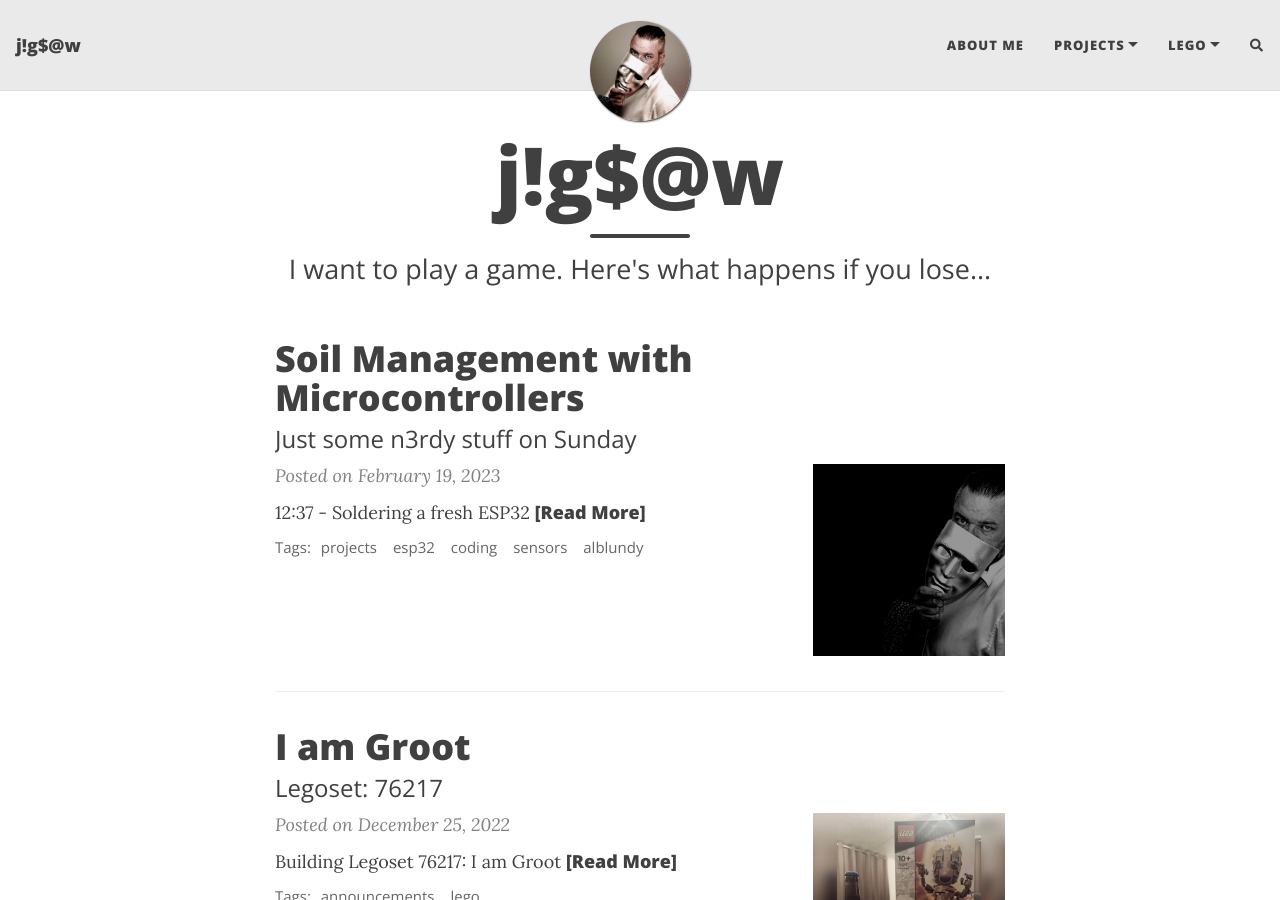
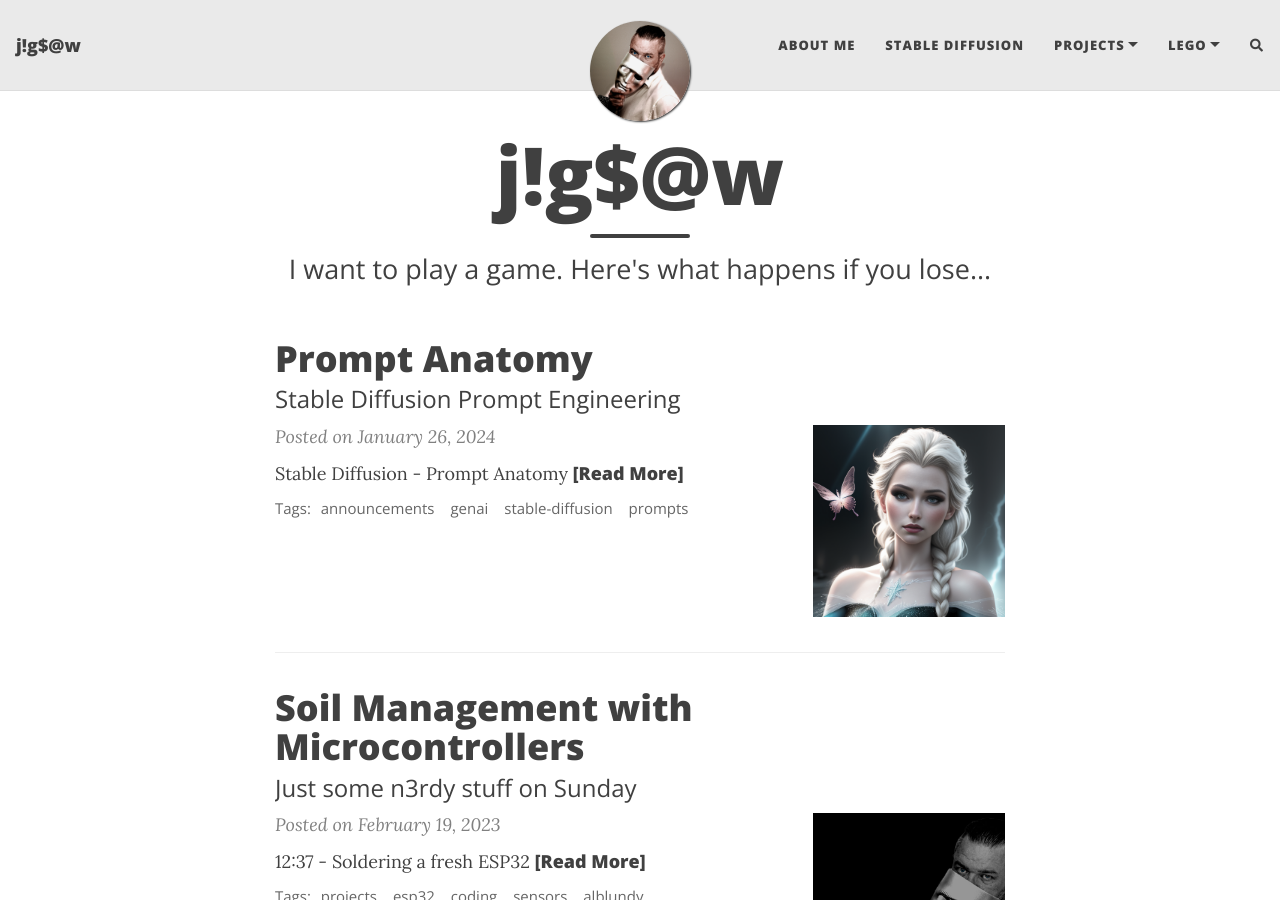
Before and after one commit to j1g54w1337/j1g54w1337.github.io, a Jekyll site: the page built from index.html, in a window 1280 px wide and 900 px high. Built offline with Jekyll 4.4.1, drawn with Linux system fonts in a browser that asks for light colours; nearby versions of some CDN libraries; the list of posts is cut into pages by our own code; comment, search, counter and statistics services are not loaded; some of the changed lines change nothing that is shown.

Commit message:
Updated config and add some files

```diff
--- a/_config.yml
+++ b/_config.yml
@@ -21,6 +21,7 @@ author: John Kramer
 
 navbar-links:
   About Me: "aboutme"
+  Stable Diffusion: "/stable-diffusion/prompt-engineering/"
 #  Gists: "gists"
   Projects:
 #    - Al Blundy: "projects/al_blundy"
@@ -60,7 +61,7 @@ round-avatar: true
 # Select the social network links that you want to show in the footer.
 # Uncomment the links you want to show and add your information to each one.
 social-network-links:
-  email: "j1g54w_31337@itmagix.nl"
+  email: "j1g54w_31337@proton.me"
   rss: true  # remove this line if you don't want to show an RSS link at the bottom
   #  facebook: deanattali
   github: j1g54w1337
@@ -99,7 +100,7 @@ rss-description: Driven by the ultimate power of knowledge
 # Select which social network share links to show in posts
 share-links-active:
   twitter: true
-  facebook: true
+  facebook: false
   linkedin: true
   vk: false
 
@@ -128,7 +129,7 @@ edit_page_button: true
 navbar-var-length: false
 
 # The keywords to associate with your website, for SEO purposes
-keywords: "python, k8s, kubernetes, linux, autism, ass, add, adhd"
+keywords: "python, k8s, kubernetes, linux, generative-ai, genai, ai, machine-learning, stable-diffusion"
 
 ######################################
 # --- Colours / background image --- #
@@ -258,7 +259,7 @@ date_format: "%B %-d, %Y"
 #################################################################################
 
 # Output options (more information on Jekyll's site)
-timezone: "America/Toronto"
+timezone: "Europe/Amsterdam"
 markdown: kramdown
 highlighter: rouge
 permalink: /:year-:month-:day-:title/
--- /dev/null
+++ b/_posts/2024-01-26-sd-prompt-anatomy.md
@@ -0,0 +1,21 @@
+---
+layout: post
+title: Prompt Anatomy
+subtitle: "Stable Diffusion Prompt Engineering"
+cover-img: /assets/img/j1g54w-blog.jpg
+thumbnail-img: /assets/img/stable-diffusion/prompt-engineering/elsa-thumb.png
+share-img: /assets/img/j1g54w-blog.jpg
+tags: [announcements, genai, stable-diffusion, prompts]
+---
+
+# Stable Diffusion - Prompt Anatomy
+
+Creation a good prompt for great images in Stable Diffusion can be really hard, they will be complex at some point and a single tiny mistake is made easy and hard to find. For me it was really helpful to understand what the Stable Diffusion Prompt Anatomy is and how it works. This definitly won't make me the Rembrandt of GenAI but I'm able to create some nice images now.
+
+I made a post on the anatomy of the prompt focussing on the **positive** prompt in this post and hope it will help you a bit in your journey of creating GenAI Art!
+
+If you have any suggestions for improvements of anything else..... Let me know!
+
+Cheers!
+
+**[Go to Stable Diffusion - Prompt Anatomy](https://j1g54w.hackwerk.xyz/stable-diffusion/prompt-engineering/)**
--- /dev/null
+++ b/stable-diffusion/prompt-engineering/2024-01-26-part-1-prompt-anatomy.md
@@ -0,0 +1,304 @@
+---
+layout: page
+title: Chapter 1 - Prompt Anatomy
+subtitle: Stable Diffusion Prompt Engineering
+cover-img: /assets/img/j1g54w-blog.jpg
+thumbnail-img: /assets/img/j1g54w-thumb.jpg
+share-img: /assets/img/j1g54w-blog.jpg
+tags: [genai, ai, image-generator, new-tech]
+---
+
+# Chapter 1 - Anatomy of the prompt
+## Where to begin
+### Setup point
+To start with a new generation you have to setup the basics first. What I always do is choosing the model I like and leave the rest alone, for now. I really love the results of the model **RevAnimated**, so that's also the one I use for this post to start with.
+
+### Hardware setup
+* 18 Solar Panels
+* Nvidia GeForce GTX 1080Ti
+* Nvidia GeForce RTX 3060
+
+### Used sources
+* [AI Eenthusiastic - Stable Diffusion Lighting Guide/](https://aienthusiastic.com/stable-diffusion-lighting-guide/)
+
+## Prompt anatomy
+A prompt can make you a great image, but a single typo or wrong placement of a word can messup your whole creation and results in a **gompie**. Prompts can be really complex and confusing so it's important to know how the prompt works and how you can build one. Let me take you to a proven prompt anatomy and beaking up each part to explain what it does **"add source of prompt anatomy"**
+
+### The flow
+A prompt flow looks like this: **Subject (required) -> Medium -> Style -> Artist -> Website -> Resolution -> Additional details -> Color -> Lighting**
+
+Later I will add examples on each step of the flow, but first I'm going to tell you what each step in the flow means and what it does.
+
+**Subject** - What do you want to generate?
+| keyword	| Note |
+|:--------|:-----|
+| Elsa from Frozen	| This is what your artwork needs to look like |
+
+**Medium** - Define a category of your artwork, below you have some examples of which you can use.
+| keyword	| Note |
+|:--------|:-----|
+| Portrait	| Very realistic drawings. Good to use with people.|
+| Digital painting |	Digital art style.|
+| Concept art	| Illustration style, 2D. |
+| Ultra realistic illustration |	Drawings that are very realistic. Good to use with people. |
+| Underwater portrait	| Use with people. Underwater. Hair floating. |
+| Underwater steampunk	| Very realistic drawings. Good to use with people. |
+
+**Style** - Define the style of your artwork
+| keyword	| Note |
+|:--------|:-----|
+| hyperrealistic | Increases details and resolution |
+| pop-art	| Pop-art style |
+| Modernist | Vibrant color, high contrast |
+| art nouveau |	Add ornaments and details, building style |
+
+**Artist** - Add the style of a specific artist
+Mentioning the artist in the prompt is a strong effect. Study their work and choose wisely.
+
+| keyword	| Note |
+|:--------|:-----|
+| John Collier	| 19th century portrait painter. Add elegancy |
+| Stanley Artgerm Lau	| Good to use with woman portrait, generate 19th delicate clothing, some impressionism |
+| Frida Kahlo	| Quite strong effect following Kahlo’s portrait style. Sometimes result in picture frame |
+| John Singer Sargent	| Good to use with woman portraits, generate 19th delicate clothing, some impressionism |
+| Alphonse Mucha	| 2D portrait painting in style of Alphonse Mucha |
+
+**Website** - Mentioning an art or photo site is a **strong effect**, probably because each site has its niche genre.
+| keyword	| Note |
+|:--------|:-----|
+| pixiv	| Japanese anime style |
+| pixabay	| Commercial stock photo style |
+| artstation	| Modern illustration, fantasy |
+
+**Resolution** - Improving the quality of the artwork results
+| keyword	| Note |
+|:--------|:-----|
+| unreal engine	| Very realistic and detailed 3D |
+| sharp focus	| Increase resolution |
+| 8k	 | Increase resolution, though can lead to it looking more fake. Makes the image more camera like and realistic |
+| vray	| 3D rendering best for objects, landscape and building. |
+
+**Additional details** - Add specific details to your image
+| keyword	| Note |
+|:--------|:-----|
+| dramatic	| shot from a low angle |
+| silk	| Add silk to clothing |
+| expansive	| More open background, smaller subject |
+| low angle shot	| shot from low angle |
+| god rays	| sunlight breaking through the cloud |
+| psychedelic	| vivid color with distortion |
+
+**Color** - Add an additional color scheme to the image.
+| keyword	| Note |
+|:--------|:-----|
+| iridescent gold |	Shinny gold |
+| silver	| Silver color |
+| vintage	| vintage effect |
+
+**Lightning** - Add specific lightning effects on your artwork
+| keyword | Note |
+|:--------|:-----|
+| Volumetric | Referencing to the presence of visible rays or beams of light in a space |
+| Rim lighting | It is a technique where the subject is illuminated from behind, creating a bright outline around the edges of the subject |
+| Golden hour | It is the period shortly after sunrise or before sunset when the sunlight is softer, warmer, and diffused |
+| Blue hour | It is the period just before sunrise or after sunset when the sky has a deep blue hue |
+| Sunlight | It helps to direct light emitted by the sun |
+| Dimly light | Create a moody or mysterious atmosphere |
+| Broad Lighting | Illuminates the side of the face that is turned towards the camera, making it appear broader |
+| Loop Lighting | Creates a small shadow of the nose on the cheek, forming a loop-like shape on the shadowed side of the face |
+| Rembrandt Lighting | Named after the famous painter, this technique creates a small triangle of light on the shadowed side of the face, below the eye |
+| Butterfly Lighting | Produces a small, butterfly-shaped shadow just below the nose |
+
+## Time to generate some artwork
+### Setup your starting point
+* Model: RevAnimated
+* Steps: 20
+* CFG: 7
+* Sampler: DPM++ 2M Karras
+
+#### 1. Subject - Generate a couple of images
+With a random seed **-1** enabled you generate a couple of images, for this example I create **6 images** with only a subject in the prompt; **Elas from Frozen**
+
+Your prompt looks like this: **Elsa from Frozen**
+
+![c1ec1bae79b059a64b4ec584805d6411.png](../../assets/img/stable-diffusion/prompt-engineeringe9cc56c065a947dd96d78367a94547a7)
+
+Quite impressive already, don't you think? But we can do a lot of improvements by adding more details. Choose the image you like the most and take the **seed** of this image. I go for the top middle one with seed: **438922630**
+
+#### 2. Medium - What category is used for you artwork
+This part can be a bit confusing since we put the **medium** in front of the **subject**, but when you read your prompt you'll probably understand why that is. Lets go for: **Ultra realistic illustration** and we generate 6 new images but now with the choosen seed as starting point.
+
+Your prompt looks like this: **Ultra realistic illustration of Elsa from Frozen**
+
+![0e16786b14ff2d0eecd988546479f048.png](../../assets/img/stable-diffusion/prompt-engineeringa080abd74e714fdeaa5442b183682ac2)
+
+As you will notice the results are more similar which is a result of using the same seed for all generated images.
+
+#### 3. Style - Adding some style
+Now I will generate a couple of examples without changing the settings, I will only change the **style** in the prompt so you can see what it does. It's possible that the results will not be 100% similar, this has to do with the changed prompt that will have influence on the calculations and results.
+
+**1. hyperrealistic**
+Your prompt looks like this: **Ultra realistic illustration of Elsa from Frozen, hyperrealistic**
+![4897af50d920d60dfc4801b26836b304.png](../../assets/img/stable-diffusion/prompt-engineering65ba543a72c949ef989205b949d88107)
+
+**2. pop-art**
+Your prompt looks like this: **Ultra realistic illustration of Elsa from Frozen, pop-art**
+![3195d592fc87306de4697f2a97681487.png](../../assets/img/stable-diffusion/prompt-engineering3d498b1145d248f485a662a23f8ad076)
+
+**3. Modernist**
+Your prompt looks like this: **Ultra realistic illustration of Elsa from Frozen, Modernist**
+![060ae764ec8748ee1b5e9c77044e6877.png](../../assets/img/stable-diffusion/prompt-engineeringf9a4d1922ca849bbb04ff6b4b19b620d)
+
+**4. art nouveau**
+Your prompt looks like this: **Ultra realistic illustration of Elsa from Frozen, art nouveau**
+![a6362082c7b8a8f5e10a669881e0c5bf.png](../../assets/img/stable-diffusion/prompt-engineering8f42340664a14dbb9d4413ae5674ef47)
+
+I like **Modernist** the most, so I'll pick that one for the rest of the post!
+
+#### 4. Artist - Adding an Artist
+When you add an artist to your prompt the AI will create an artwork in the artst style, for example thinking of Van Gogh, or Rembrandt, or combine both to make unique artworks based on the combined styles. Since that approach can also completely mess up your results I will leave that part for you own **trial-and-error** Friday evening. :)
+
+**1. John Collier**
+Your prompt looks like this: **Ultra realistic illustration of Elsa from Frozen, Modernist by John Collier**
+![fd15d802486c43711292547a26a96f4d.png](../../assets/img/stable-diffusion/prompt-engineering2c34e105ccac4a41aa184a3db58d55db)
+
+In the first creation I've used "by John Collier" but you can also use a **comma seperated** approach which results in something totally different, up to you what you like most!
+Your prompt looks like this: **Ultra realistic illustration of Elsa from Frozen, Modernist, John Collier**
+![eccf17741283a6e0bf40ac94b35d3f35.png](../../assets/img/stable-diffusion/prompt-engineering559aa77f1c39416aa1aa3997823de801)
+
+**2. Stanley Artgerm Lau**
+Your prompt looks like this: **Ultra realistic illustration of Elsa from Frozen, Modernist by Stanley Artgerm Lau**
+![56ad84af74bbfeb0d083ad0f928450b0.png](../../assets/img/stable-diffusion/prompt-engineeringbfd0d507e6934220bff0e6f4c8d36116)
+
+Your prompt looks like this: **Ultra realistic illustration of Elsa from Frozen, Modernist, Stanley Artgerm Lau**
+![7bc7aabe33314fcc8a155aa5d2c4392a.png](../../assets/img/stable-diffusion/prompt-engineering01cfe02875d24c6d9e003261affe9058)
+
+As you can see in this example, the two different prompts will not always lead to completely different creations.
+
+**3. Frida Kahlo**
+Your prompt looks like this: **Ultra realistic illustration of Elsa from Frozen, Modernist by Frida Kahlo**
+![5c7420b7a4c4cb40ee3c61030cb76311.png](../../assets/img/stable-diffusion/prompt-engineering2bc590368da34365b49050379721a37c)
+
+Your prompt looks like this: **Ultra realistic illustration of Elsa from Frozen, Modernist, Frida Kahlo**
+![f3053e2ad9f07531ab82b1b41514eec2.png](../../assets/img/stable-diffusion/prompt-engineeringe41100882a034dec83f0a9f934fb02c5)
+
+**4. John Singer Sargent**
+Your prompt looks like this: **Ultra realistic illustration of Elsa from Frozen, Modernist by John Singer Sargent**
+![9060075168fa3fe75f172d668d72b723.png](../../assets/img/stable-diffusion/prompt-engineeringc657c1d99b2d4e39bf6065ed6ef9cc0a)
+
+Your prompt looks like this: **Ultra realistic illustration of Elsa from Frozen, Modernist, John Singer Sargent**
+![9351a16123fd3f91430d278b98ab1202.png](../../assets/img/stable-diffusion/prompt-engineeringc78d1a12e3004e4c93a0a2acdde2ae85)
+
+**5. Alphonse Mucha**
+Your prompt looks like this: **Ultra realistic illustration of Elsa from Frozen, Modernist by Alphonse Mucha**
+![304dee00e25aa62a9c2afb560998fa43.png](../../assets/img/stable-diffusion/prompt-engineering10053720de964f819753a1fec32bc031)
+
+Your prompt looks like this: **Ultra realistic illustration of Elsa from Frozen, Modernist, Alphonse Mucha**
+![63ea5ed1bb51a845451aa3b0f3e66eb1.png](../../assets/img/stable-diffusion/prompt-engineering9d1eba31e7914b248dcd2bbdbf362266)
+
+I like the first run from **Stanley Artgerm Lau** the most, so I will continiue with this prompt **Ultra realistic illustration of Elsa from Frozen, Modernist by Stanley Artgerm Lau**
+
+#### 5. Website - Adding a art website as a reference
+**1. pixiv**
+Your prompt looks like this: **Ultra realistic illustration of Elsa from Frozen, Modernist by Stanley Artgerm Lau, pixiv**
+![f463d04bc1f824748194325fbd2447ea.png](../../assets/img/stable-diffusion/prompt-engineering90b59418317d4b019f88a822fe494de3)
+
+**2. pixabay**
+Your prompt looks like this: **Ultra realistic illustration of Elsa from Frozen, Modernist by Stanley Artgerm Lau, pixabay**
+![4e533a15815e47586d409749e7bdfd88.png](../../assets/img/stable-diffusion/prompt-engineering38dbd4d1204d4ac4a6ac95997e3a2017)
+
+**3. artstation**
+Your prompt looks like this: **Ultra realistic illustration of Elsa from Frozen, Modernist by Stanley Artgerm Lau, artstation**
+![966e4c0e4ad6d30c799e8b6272ab6f12.png](../../assets/img/stable-diffusion/prompt-engineering27116e197c5e45918bf58832f38cbfd9)
+
+#### 6. Resolution - Improving the quality of the generated results
+**1. unreal engine**
+Your prompt looks like this: **Ultra realistic illustration of Elsa from Frozen, Modernist by Stanley Artgerm Lau, artstation, unreal engine**
+![38cb25cd06977739d870283b9d92614e.png](../../assets/img/stable-diffusion/prompt-engineering6910fb6047e649c382ad34f7ef429ab9)
+
+**2. sharp focus**
+Your prompt looks like this: **Ultra realistic illustration of Elsa from Frozen, Modernist by Stanley Artgerm Lau, artstation, sharp focus**
+![6a2fe7f40403c6a8d105d6e3407d5eeb.png](../../assets/img/stable-diffusion/prompt-engineeringe95cf78f41064d11b571904194ed1594)
+
+**3. 8k**
+Your prompt looks like this: **Ultra realistic illustration of Elsa from Frozen, Modernist by Stanley Artgerm Lau, artstation, 8k**
+![ffb97313bb9b88a2e7a4800577a8d956.png](../../assets/img/stable-diffusion/prompt-engineeringdcc1dc0bb8ff47b2a66979ce0c4ef786)
+
+#### 6. Additional details
+**1. dramatic**
+Your prompt looks like this: **Ultra realistic illustration of Elsa from Frozen, Modernist by Stanley Artgerm Lau, artstation, 8k, dramatic**
+![a2ca2af7b93b2c8735ef6e987f0eb215.png](../../assets/img/stable-diffusion/prompt-engineeringd33736c70a7245d6ab647af69ce270fa)
+
+**2. silk**
+Your prompt looks like this: **Ultra realistic illustration of Elsa from Frozen, Modernist by Stanley Artgerm Lau, artstation, 8k, silk**
+![12f6d3adeb81179b1c4544690a30c452.png](../../assets/img/stable-diffusion/prompt-engineeringa1774defd6b547b798bf50451b70190e)
+
+**3. expansive**
+Your prompt looks like this: **Ultra realistic illustration of Elsa from Frozen, Modernist by Stanley Artgerm Lau, artstation, 8k, expansive**
+![62a2f7f7cab7ed6fcd0ff6b4fda5e331.png](../../assets/img/stable-diffusion/prompt-engineering2311f431d84d4636b23b0b34c4af5298)
+
+**4. low angle shot**
+Your prompt looks like this: **Ultra realistic illustration of Elsa from Frozen, Modernist by Stanley Artgerm Lau, artstation, 8k, low angle shot**
+![7ff502161fce20e918c235a562f5f0b0.png](../../assets/img/stable-diffusion/prompt-engineering395cd81020e14e88a3251da96b9ff17b)
+
+**5. god rays**
+Your prompt looks like this: **Ultra realistic illustration of Elsa from Frozen, Modernist by Stanley Artgerm Lau, artstation, 8k, god rays**
+![ce613da064c8b09f8f3b435e67fd5008.png](../../assets/img/stable-diffusion/prompt-engineering9d54a47e9e9545ffb49f088dc4d1634c)
+
+**6. psychedelic**
+Your prompt looks like this: **Ultra realistic illustration of Elsa from Frozen, Modernist by Stanley Artgerm Lau, artstation, 8k, psychedelic**
+![0b83123a2302f4a374cb8d63d0adaff0.png](../../assets/img/stable-diffusion/prompt-engineering64b098893e664ee39d970be82e096916)
+
+#### 7. Colors - Adding an additional color scheme to you artwork
+**1. iridescent gold**
+Your prompt looks like this: **Ultra realistic illustration of Elsa from Frozen, Modernist by Stanley Artgerm Lau, artstation, 8k, god rays, iridescent gold**
+![16404324f2f2ba34e816e86c82cb73c9.png](../../assets/img/stable-diffusion/prompt-engineering26e0214ad5d8442aa2eec6e50ff0fa2f)
+
+**2. silver**
+Your prompt looks like this: **Ultra realistic illustration of Elsa from Frozen, Modernist by Stanley Artgerm Lau, artstation, 8k, god rays, silver**
+![e29489fd40ea7a2b4863a79570734253.png](../../assets/img/stable-diffusion/prompt-engineeringc7e884f3bd56496aadd7730b83d19ce0)
+
+**3. vintage**
+Your prompt looks like this: **Ultra realistic illustration of Elsa from Frozen, Modernist by Stanley Artgerm Lau, artstation, 8k, god rays, vintage**
+![16b15a7c0563839e97c0e6db80ee64b1.png](../../assets/img/stable-diffusion/prompt-engineeringe20af07132804ba69ffa98449198e90f)
+
+#### 8. Lightning - Add lightning effects to your artwork
+**1. volumetric**
+Your prompt looks like this: **Ultra realistic illustration of Elsa from Frozen, Modernist by Stanley Artgerm Lau, artstation, 8k, god rays, silver, volumetric**
+![a73815209883ba1265d397afa0bc5768.png](../../assets/img/stable-diffusion/prompt-engineering690f75a622364485aad8f842de3bf2e6)
+
+**2. rim lighting**
+Your prompt looks like this: **Ultra realistic illustration of Elsa from Frozen, Modernist by Stanley Artgerm Lau, artstation, 8k, god rays, silver, rim lighting**
+![1b7e8829fd6d06290f018f64f3d44981.png](../../assets/img/stable-diffusion/prompt-engineeringde3b93b00f5e4eaeb6e843df20e182ed)
+
+**3. golden hour**
+Your prompt looks like this: **Ultra realistic illustration of Elsa from Frozen, Modernist by Stanley Artgerm Lau, artstation, 8k, god rays, silver, golden hour**
+![d6b91da7cee9106c17d8a33a5db15361.png](../../assets/img/stable-diffusion/prompt-engineering546ab781befa43cfb612014c9dde78a6)
+
+**4. blue hour**
+Your prompt looks like this: **Ultra realistic illustration of Elsa from Frozen, Modernist by Stanley Artgerm Lau, artstation, 8k, god rays, silver, blue hour**
+![9087872940603c65481167f44caa6ca4.png](../../assets/img/stable-diffusion/prompt-engineering3f69ca157c61451da64e0d87202495f1)
+
+**5. sunlight**
+Your prompt looks like this: **Ultra realistic illustration of Elsa from Frozen, Modernist by Stanley Artgerm Lau, artstation, 8k, god rays, silver, sunlight**
+![00628931b5f6753a09a99a0cc5a3c34a.png](../../assets/img/stable-diffusion/prompt-engineeringc811fb61a48445da8f1d444e8f94a5cb)
+
+**6. dimly light**
+Your prompt looks like this: **Ultra realistic illustration of Elsa from Frozen, Modernist by Stanley Artgerm Lau, artstation, 8k, god rays, silver, dimly light**
+![a5511862f9de5fddc757545a7ce83dc3.png](../../assets/img/stable-diffusion/prompt-engineering5563925bf819490895762c868352e1a6)
+
+**7. broad lightning**
+Your prompt looks like this: **Ultra realistic illustration of Elsa from Frozen, Modernist by Stanley Artgerm Lau, artstation, 8k, god rays, silver, broad lightning**
+![42e30883fe3b71f751b51f4b9509aaf3.png](../../assets/img/stable-diffusion/prompt-engineeringd2ed904a85cd4ab7bd5d33d940caae35)
+
+**8. loop lightning**
+Your prompt looks like this: **Ultra realistic illustration of Elsa from Frozen, Modernist by Stanley Artgerm Lau, artstation, 8k, god rays, silver, loop lightning**
+![864f75de7890bd907cac26a169bb79c4.png](../../assets/img/stable-diffusion/prompt-engineering8cbd6e8e00084203bd588f82354cef98)
+
+**9. rembrandt lightning**
+Your prompt looks like this: **Ultra realistic illustration of Elsa from Frozen, rembrandt light style, Modernist by Stanley Artgerm Lau, artstation, 8k, god rays, silver**
+![f47fe824096c1f2513b96039e11faa68.png](../../assets/img/stable-diffusion/prompt-engineeringf902aeb3aa91452da3b9d38436ef48c1)
+
+**10. butterfly lightning**
+Your prompt looks like this: **Ultra realistic illustration of Elsa from Frozen, Modernist by Stanley Artgerm Lau, artstation, 8k, god rays, silver, butterfly lightning**
+![a5f27b9eb9c873ae0673c1fd04d40194.png](../../assets/img/stable-diffusion/prompt-engineeringfdc3e223ef4b46fbbe299f6396aa8df2)
```
Also changed, not shown: assets/img/stable-diffusion/prompt-engineering/elsa-thumb.png (added).
